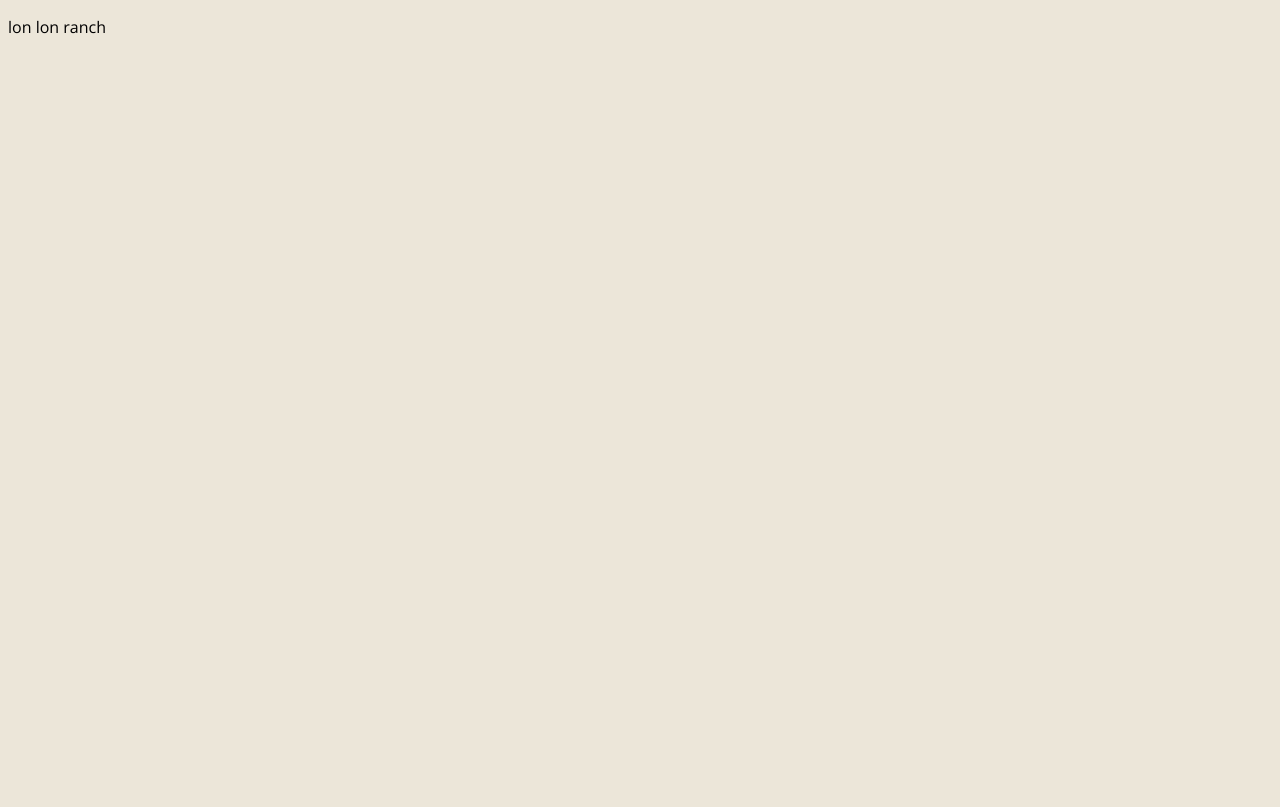
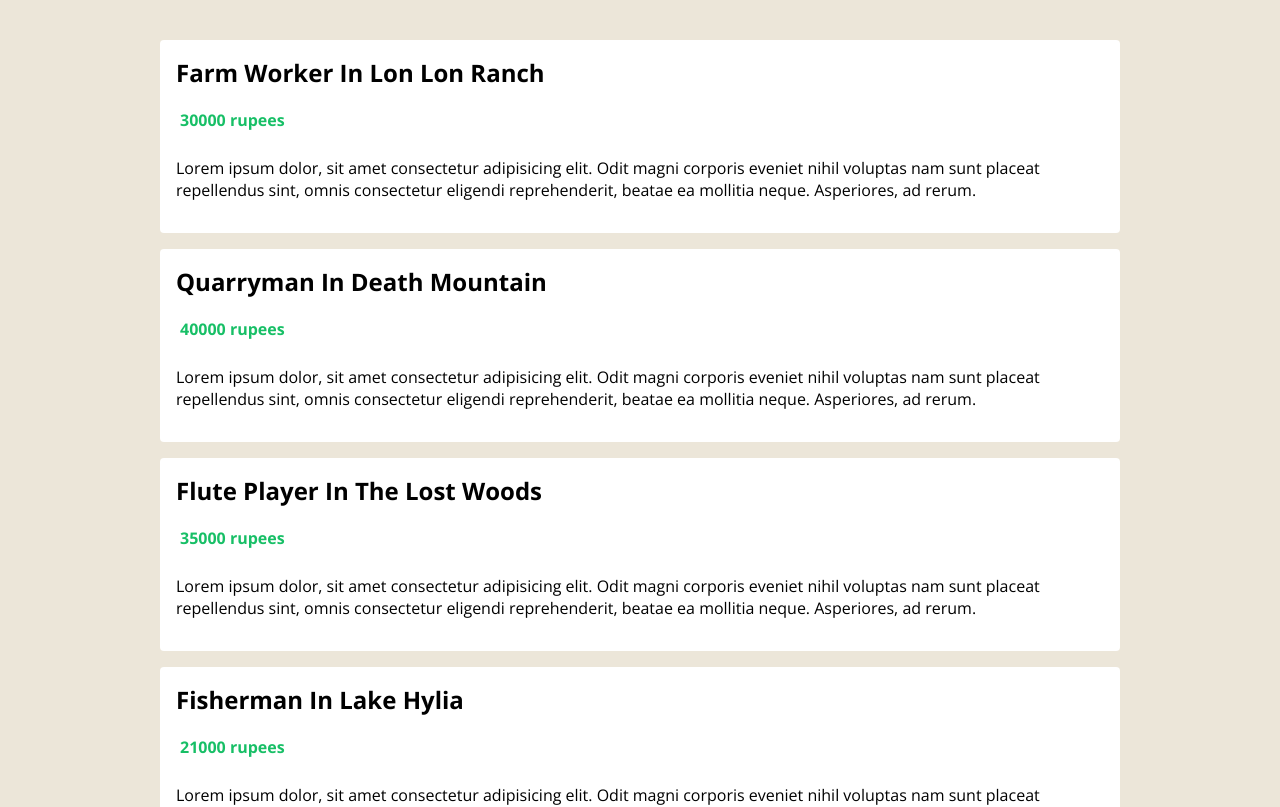
Before and after one commit to drummer-Yurii/hyrule-jobs, a Vue app: page / in a window 1280 px wide. Shown: the top 807 px of the page. Built offline with nearby package versions, Linux system fonts and the light colour scheme.

Commit message:
create JobList component & send props with data

```diff
--- a/src/App.vue
+++ b/src/App.vue
@@ -1,16 +1,17 @@
 <template>
   <div class="app">
-    <p>{{ jobs[0].location }}</p>
+    <JobList :jobs="jobs" />
   </div>
 </template>
 
 <script lang="ts">
 import { defineComponent, ref } from 'vue';
+import JobList from './components/JobList.vue';
 import Job from './types/job';
 
 export default defineComponent({
   name: 'App',
-  components: {},
+  components: { JobList },
   setup() {
     const jobs = ref<Job[]>([
       { title: 'farm worker', location: 'lon lon ranch', salary: 30000, id: '1' },
--- /dev/null
+++ b/src/components/JobList.vue
@@ -0,0 +1,65 @@
+<template>
+    <div class="job-list">
+        <ul>
+            <li v-for="job in jobs" :key="job.id">
+                <h2>{{ job.title }} in {{ job.location }}</h2>
+                <div class="salary">
+                    <p>{{ job.salary }} rupees</p>
+                </div>
+                <div class="description">
+                    <p>
+                        Lorem ipsum dolor, sit amet consectetur adipisicing elit. Odit magni corporis eveniet nihil voluptas
+                        nam sunt placeat repellendus sint, omnis consectetur eligendi reprehenderit, beatae ea mollitia
+                        neque. Asperiores, ad rerum.
+                    </p>
+                </div>
+            </li>
+        </ul>
+    </div>
+</template>
+
+<script lang="ts">
+import Job from '@/types/job';
+import { defineComponent, PropType } from 'vue'
+
+export default defineComponent({
+    props: {
+        jobs: {
+            required: true,
+            type: Array as PropType<Job[]>
+        }
+    }
+})
+</script>
+
+<style scoped>
+.job-list {
+    max-width: 960px;
+    margin: 40px auto;
+  }
+  .job-list ul {
+    padding: 0;
+  }
+  .job-list li {
+    list-style-type: none;
+    background: white;
+    padding: 16px;
+    margin: 16px 0;
+    border-radius: 4px;
+  }
+  .job-list h2 {
+    margin: 0 0 10px;
+    text-transform: capitalize;
+  }
+  .salary {
+    display: flex;
+  }
+  .salary img {
+    width: 30px;
+  }
+  .salary p {
+    color: #17bf66;
+    font-weight: bold;
+    margin: 10px 4px;
+  }
+</style>
```
